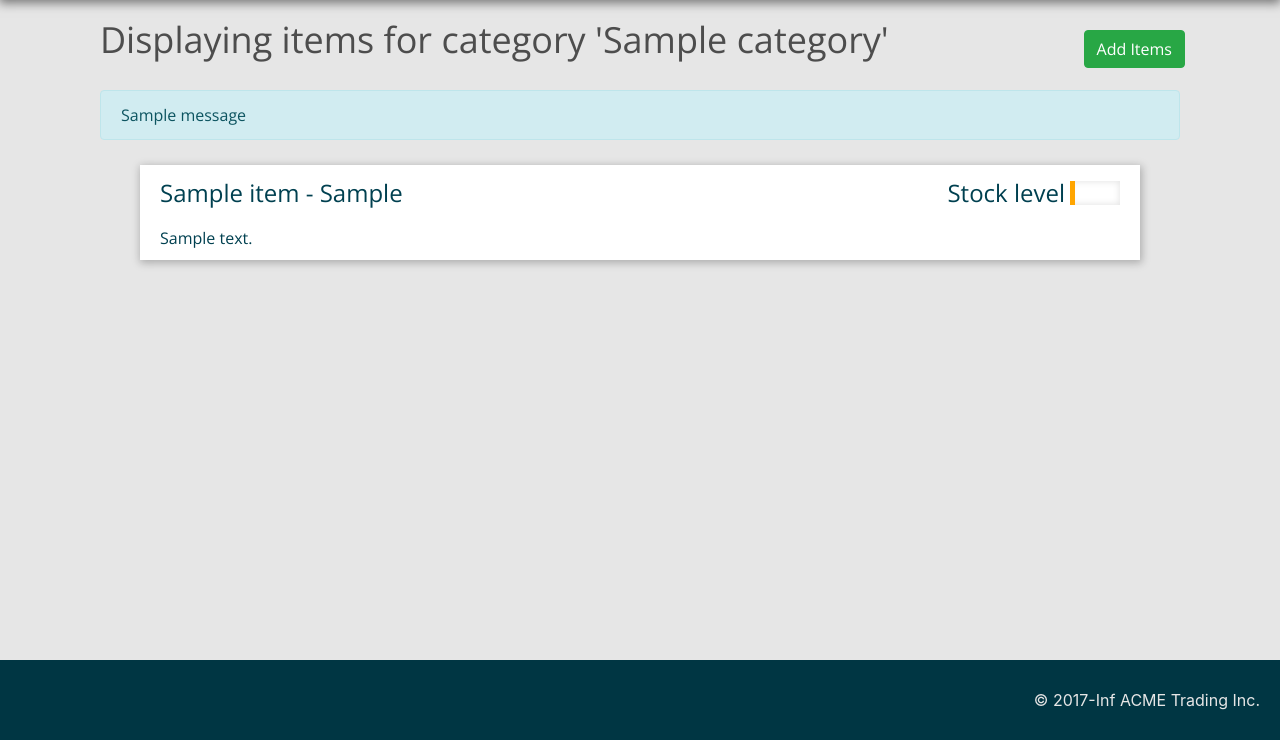
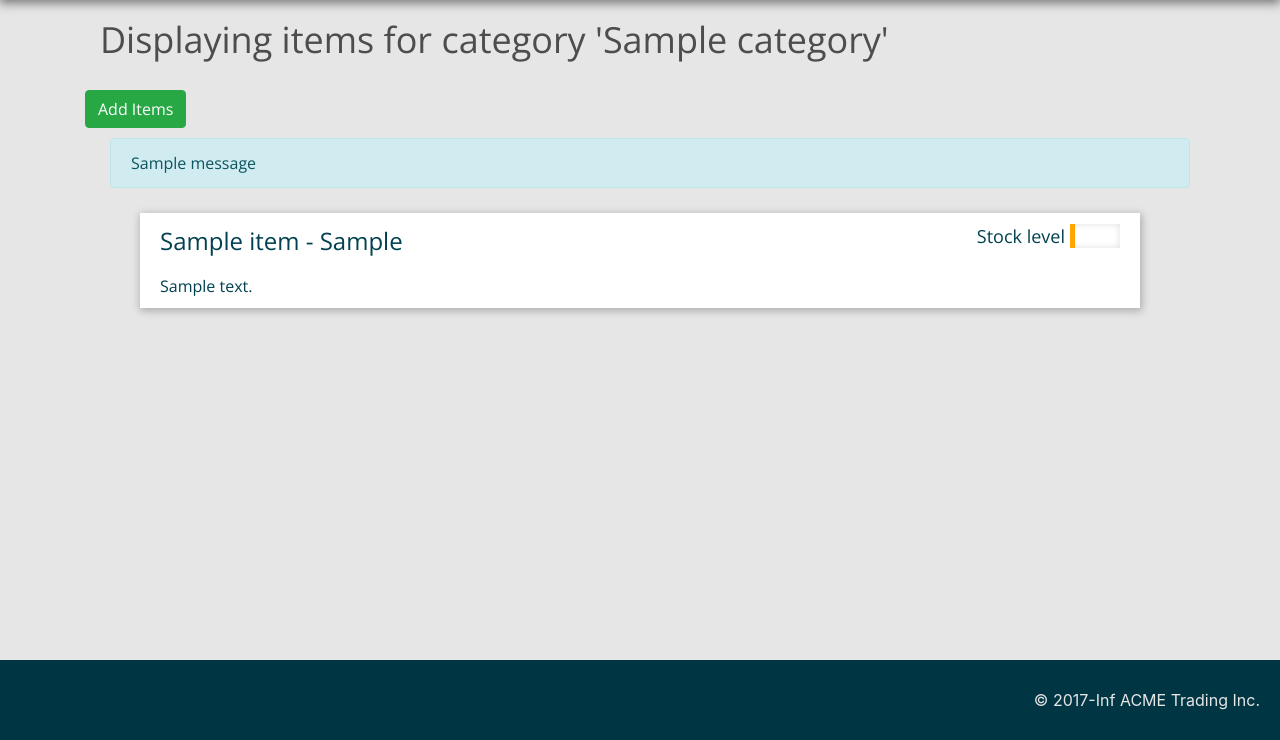
Before and after one commit to evblance/acme-trading-item-catalog, a Flask app: page /category/1 in a window 1280 px wide. Shown: the part 60-800 px from the top of the page. Run offline with Flask 2, Linux system fonts and the light colour scheme; tables that the repository leaves empty hold one stand-in row (values such as "Sample post"); one stand-in notice (Sample message) is shown; style sheets or scripts are compiled from the project's sources; parts of the project's set-up code (start-up, migrations or seed data) failed here and were passed over; some libraries are stand-ins or nearby versions; some web fonts are replaced.

Commit message:
Adjusts layout of certain UI elements

```diff
--- a/static/sass/catalog.scss
+++ b/static/sass/catalog.scss
@@ -180,10 +180,11 @@ body {
 }
 
 .btn--add {
-  position: relative;
-  right: 10px;
-  bottom: 60px;
-  float: right;
+  display: inline-block;
+}
+
+.flash {
+  margin: 10px;
 }
 
 .form--login {
@@ -273,6 +274,7 @@ body {
 
 .item__header {
   display: flex;
+  flex-wrap: wrap;
   font-size: 24px;
   justify-content: space-between;
 }
@@ -283,9 +285,14 @@ body {
   margin: 15px auto 0;
 }
 
+.item__price {
+  margin-right: 10px;
+}
+
 .item__stock {
+  align-items: center;
   display: flex;
-  align-items: center;
+  font-size: 18px;
 }
 
 .input--currency {
--- a/templates/add_categories.html
+++ b/templates/add_categories.html
@@ -9,7 +9,7 @@
   {% with messages = get_flashed_messages() %}
   {% if messages %}
   {% for message in messages %}
-  <div class="container"><p class="alert alert-danger">{{ message }}</p></div>
+  <div class="container flash"><p class="alert alert-danger">{{ message }}</p></div>
   {% endfor %}
   {% endif %}
   {% endwith %}
--- a/templates/add_items.html
+++ b/templates/add_items.html
@@ -9,7 +9,7 @@
   {% with messages = get_flashed_messages() %}
   {% if messages %}
   {% for message in messages %}
-  <div class="container"><p class="alert alert-danger">{{ message }}</p></div>
+  <div class="container flash"><p class="alert alert-danger">{{ message }}</p></div>
   {% endfor %}
   {% endif %}
   {% endwith %}
--- a/templates/category.html
+++ b/templates/category.html
@@ -11,7 +11,7 @@
   {% with messages = get_flashed_messages() %}
   {% if messages %}
   {% for message in messages %}
-  <div class="container"><p class="alert alert-info">{{ message }}</p></div>
+  <div class="container flash"><p class="alert alert-info">{{ message }}</p></div>
   {% endfor %}
   {% endif %}
   {% endwith %}
--- a/templates/delete_category.html
+++ b/templates/delete_category.html
@@ -9,7 +9,7 @@
   {% with messages = get_flashed_messages() %}
   {% if messages %}
   {% for message in messages %}
-  <div class="container"><p class="alert alert-danger">{{ message }}</p></div>
+  <div class="container flash"><p class="alert alert-danger">{{ message }}</p></div>
   {% endfor %}
   {% endif %}
   {% endwith %}
--- a/templates/delete_item.html
+++ b/templates/delete_item.html
@@ -9,7 +9,7 @@
   {% with messages = get_flashed_messages() %}
   {% if messages %}
   {% for message in messages %}
-  <div class="container"><p class="alert alert-danger">{{ message }}</p></div>
+  <div class="container flash"><p class="alert alert-danger">{{ message }}</p></div>
   {% endfor %}
   {% endif %}
   {% endwith %}
--- a/templates/index.html
+++ b/templates/index.html
@@ -10,7 +10,7 @@
   {% with messages = get_flashed_messages() %}
   {% if messages %}
   {% for message in messages %}
-  <div class="container"><p class="alert alert-info">{{ message }}</p></div>
+  <div class="container flash"><p class="alert alert-info">{{ message }}</p></div>
   {% endfor %}
   {% endif %}
   {% endwith %}
--- a/templates/login.html
+++ b/templates/login.html
@@ -7,7 +7,7 @@
 {% with messages = get_flashed_messages() %}
 {% if messages %}
 {% for message in messages %}
-<div class="container"><p class="alert alert-danger">{{ message }}</p></div>
+<div class="container flash"><p class="alert alert-danger">{{ message }}</p></div>
 {% endfor %}
 {% endif %}
 {% endwith %}
--- a/templates/update_category.html
+++ b/templates/update_category.html
@@ -9,7 +9,7 @@
   {% with messages = get_flashed_messages() %}
   {% if messages %}
   {% for message in messages %}
-  <div class="container"><p class="alert alert-danger">{{ message }}</p></div>
+  <div class="container flash"><p class="alert alert-danger">{{ message }}</p></div>
   {% endfor %}
   {% endif %}
   {% endwith %}
--- a/templates/update_item.html
+++ b/templates/update_item.html
@@ -9,7 +9,7 @@
   {% with messages = get_flashed_messages() %}
   {% if messages %}
   {% for message in messages %}
-  <div class="container"><p class="alert alert-danger">{{ message }}</p></div>
+  <div class="container flash"><p class="alert alert-danger">{{ message }}</p></div>
   {% endfor %}
   {% endif %}
   {% endwith %}
```
